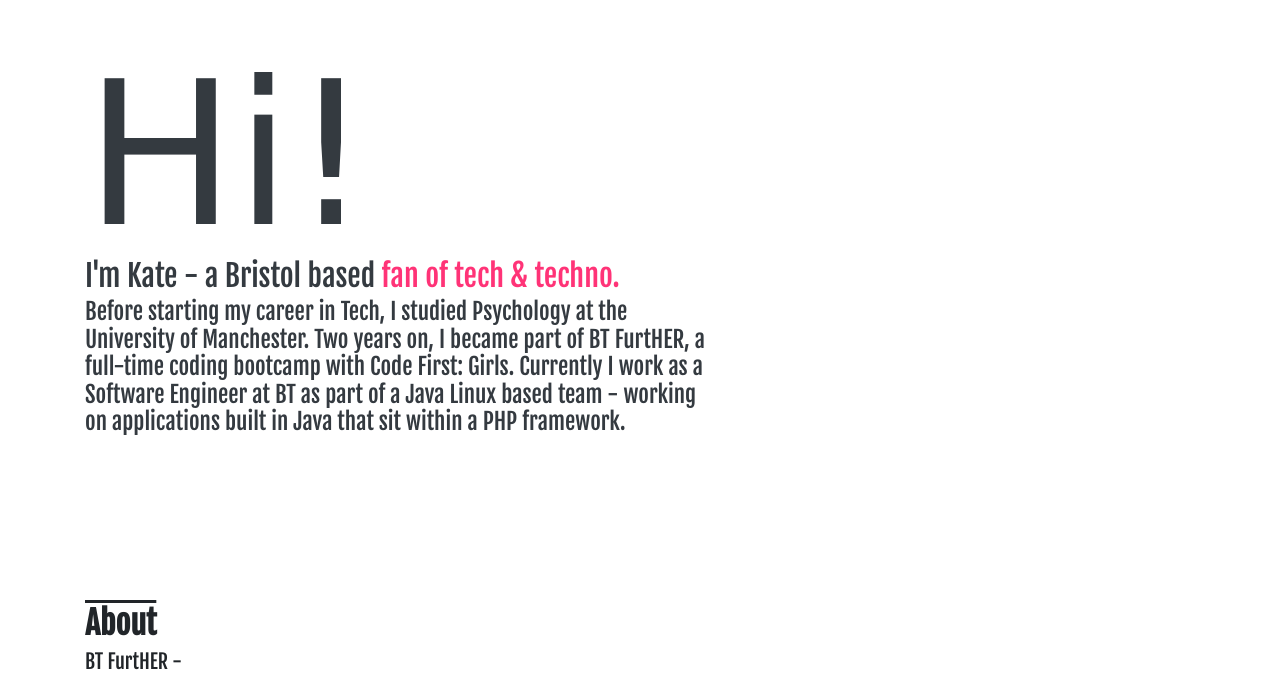
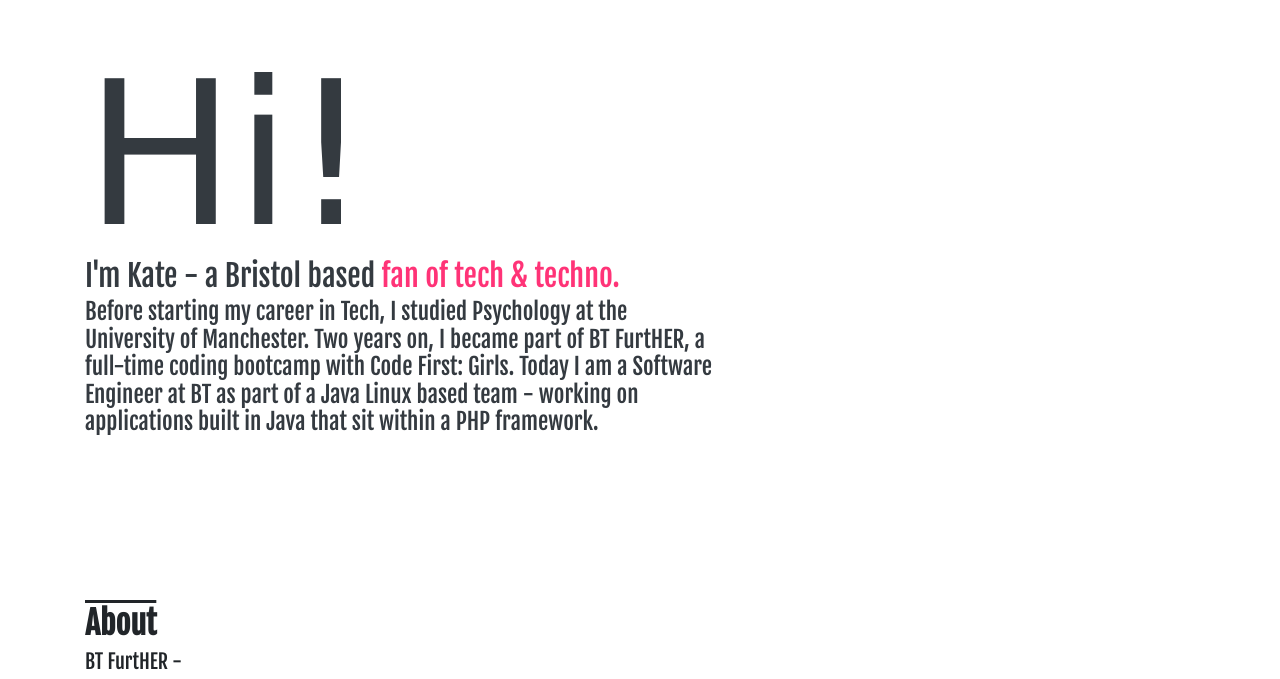
Before and after one commit to katesorotos/portfolio, a plain HTML site: page index.html in a window 1280 px wide. Shown: the part 79-758 px from the top of the page. Drawn offline with nearby package versions, Linux system fonts and the light colour scheme; a web font is replaced by a local one.

Commit message:
small ammend to text

```diff
--- a/index.html
+++ b/index.html
@@ -79,7 +79,8 @@
 				</div>
 				<!--/.col-md-12-->
 				<div class=col-md-7>
-					<h3>Before starting my career in Tech, I studied Psychology at the University of Manchester. Two years on, I became part of BT FurtHER, a full-time coding bootcamp with Code First: Girls. Currently I work as a Software Engineer at BT as part of a Java Linux based team - working on applications built in Java that sit within a PHP framework.</h3>
+					<h3>Before starting my career in Tech, I studied Psychology at the University of Manchester. Two years on, I became part of BT FurtHER, a full-time coding bootcamp with Code First: Girls.</b>
+						Today I am a Software Engineer at BT as part of a Java Linux based team - working on applications built in Java that sit within a PHP framework.</h3>
 				</div>
 				<!--/.col-md-8-->
 			</div>
```
